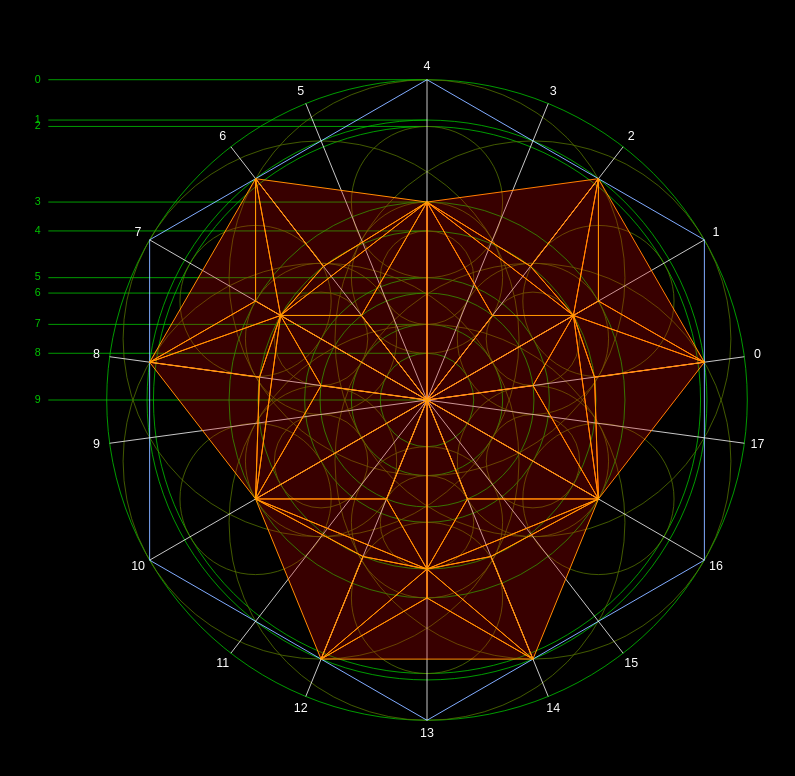
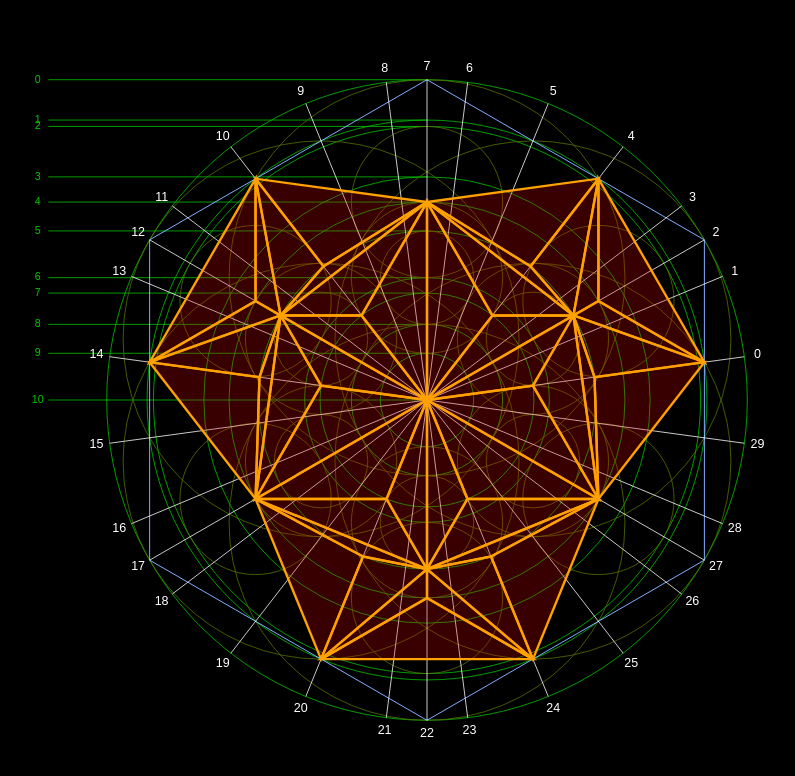
Before and after one commit to dopplerreflect/starts-with-a, a SvelteKit app: page /stellated-dodecahedron in a window 1280 px wide. Shown: the top 776 px of the page, without its empty margins (213-1008 px from the left). Built offline with nearby package versions, Linux system fonts and the light colour scheme.

Commit message:
rebuild stelpenta after adding hexpenta

```diff
--- a/src/routes/stellated-dodecahedron/+page.svelte
+++ b/src/routes/stellated-dodecahedron/+page.svelte
@@ -7,6 +7,7 @@
 		arrayMap,
 		circleIntersections,
 		circleLineIntersections,
+		intersection,
 		polygonPath,
 		radialPoint,
 		radialPointString,
@@ -65,9 +66,12 @@
 		phiAngles = [...Array(6).keys()]
 			.map((n) => [(60 * n + hexangle) % 360, (60 * n - hexangle + 180) % 360])
 			.flat(),
-		angles = [...angles6, ...phiAngles].sort((a, b) => b - a),
+		anglesWithPhi = [...angles6, ...phiAngles].sort((a, b) => b - a),
 		hexintersectRadius = Math.sqrt(hexintersect.x ** 2 + hexintersect.y ** 2),
-		triline: Line = [radialPoint(angles[4], setupRadii[1]), radialPoint(angles[16], setupRadii[1])],
+		triline: Line = [
+			radialPoint(anglesWithPhi[4], setupRadii[1]),
+			radialPoint(anglesWithPhi[16], setupRadii[1])
+		],
 		trilineIntersect = circleLineIntersections(circles[22], triline)[0],
 		trilineIntersectRadius = Math.sqrt(trilineIntersect.x ** 2 + trilineIntersect.y ** 2),
 		radii = [
@@ -77,7 +81,27 @@
 			hexintersectRadius,
 			trilineIntersectRadius
 		].sort((a, b) => b - a),
-		parse = pathFromDSL(angles, radii);
+		smallHexline: Line = [
+			radialPoint(anglesWithPhi[6], radii[1]),
+			radialPoint(anglesWithPhi[2], radii[1])
+		],
+		pentaLine: Line = [
+			radialPoint(anglesWithPhi[4], radii[1]),
+			radialPoint(anglesWithPhi[1], radii[5])
+		],
+		hexPentaIntersection = intersection(smallHexline, pentaLine),
+		hexaPentaRadius = Math.sqrt(hexPentaIntersection.x ** 2 + hexPentaIntersection.y ** 2);
+	radii.push(hexaPentaRadius);
+	radii.sort((a, b) => b - a);
+	const hexPentAngle = Math.abs(
+			Math.atan2(hexPentaIntersection.y, hexPentaIntersection.x) * (180 / Math.PI)
+		),
+		hexPentAngles = [...Array(6).keys()]
+			.map((n) => [(60 * n + hexPentAngle) % 360, (60 * n - hexPentAngle + 180) % 360])
+			.flat(),
+		angles = [...anglesWithPhi, ...hexPentAngles].sort((a, b) => b - a);
+
+	const parse = pathFromDSL(angles, radii);
 </script>
 
 <svg viewBox={viewBox(size)} bind:this={svg} id="stellated-dodecahedron">
@@ -100,13 +124,19 @@
 			#circles {
 				stroke: oklch(0.5 0.37 120);
 			}
-			#bigPenta path:not(.outer) {
+			#bigPenta path {
 				stroke: oklch(1 0.37 60);
+				stroke-width: 3;
 				fill: oklch(0.5 0.37 60 / 0.25);
 			}
 		</style>
 	</defs>
 	<Background {size} fill="black" />
+	<!-- <path d={`M${smallHexline[0].x} ${smallHexline[0].y}H${smallHexline[1].x}`} stroke="white" />
+	<path
+		d={`M${pentaLine[0].x} ${pentaLine[0].y}L${pentaLine[1].x} ${pentaLine[1].y}`}
+		stroke="white"
+	/> -->
 	<g id="radii">
 		{#each radii as r, i}
 			<circle {r} />
@@ -140,27 +170,32 @@
 		<g id="bigPenta" transform={`rotate(${a})`}>
 			<!-- <path
 				class="outer"
-				d={parse('M01 9L2 6L4 3L2 4L2 1L1 3L0 1L0 4L16 3L0 6Z')}
+				d={parse('M4 10L4 7L7 4L4 5L4 1L2 4L0 1L0 5L27 4L0 7Z')}
 				stroke={`oklch(1 0.37 60)`}
 			/> -->
 			<g class="edges">
-				<path d={parse('M4 9L2 6L4 3Z')} />
-				<path d={parse('M4 3L2 4L2 1Z')} />
-				<path d={parse('M2 1L1 3L0 1Z')} />
-				<path d={parse('M0 1L0 4L16 3Z')} />
-				<path d={parse('M16 3L0 6L16 9Z')} />
+				<path d={parse('M7 10L4 7L7 4Z')} />
+				<path d={parse('M7 4L4 5 L4 1Z')} />
+				<path d={parse('M4 1L2 4L0 1Z')} />
+				<path d={parse('M0 1L0 5L27 4Z')} />
+				<path d={parse('M27 4L0 7L27 10Z')} />
 			</g>
 			<g class="starInner">
-				<path d={parse('M01 4L1 9L2 6Z')} />
-				<path d={parse('M1 4L2 6L4 3Z')} />
-				<path d={parse(`M1 4L4 3L2 4Z`)} />
-				<path d={parse('M1 4L2 4L2 1Z')} />
-				<path d={parse('M1 4L2 1L1 3Z')} />
-				<path d={parse('M1 4L1 3L0 1Z')} />
-				<path d={parse('M1 4L0 1L0 4Z')} />
-				<path d={parse('M1 4L0 4L16 3Z')} />
-				<path d={parse('M1 4L16 3L0 6Z')} />
-				<path d={parse('M1 4L0 6L1 9Z')} />
+				<path d={parse('M2 5L2 10L4 7Z')} />
+				<path d={parse('M2 5L7 4L4 7Z')} />
+				<path d={parse('M2 5L7 4L4 5Z')} />
+				<path d={parse('M2 5L4 5L4 1Z')} />
+				<path d={parse('M2 5L4 1L2 4Z')} />
+				<path d={parse('M2 5L2 4L0 1Z')} />
+				<path d={parse('M2 5L0 1L0 5Z')} />
+				<path d={parse('M2 5L0 5L27 4Z')} />
+				<path d={parse('M2 5L27 4L0 7Z')} />
+				<path d={parse('M2 5L0 7L0 10Z')} />
+			</g>
+		</g>
+		<g class="medPenta">
+			<g class="starInner">
+				<path d={parse('M4 3L4 1L')} />
 			</g>
 		</g>
 	{/each}
```
